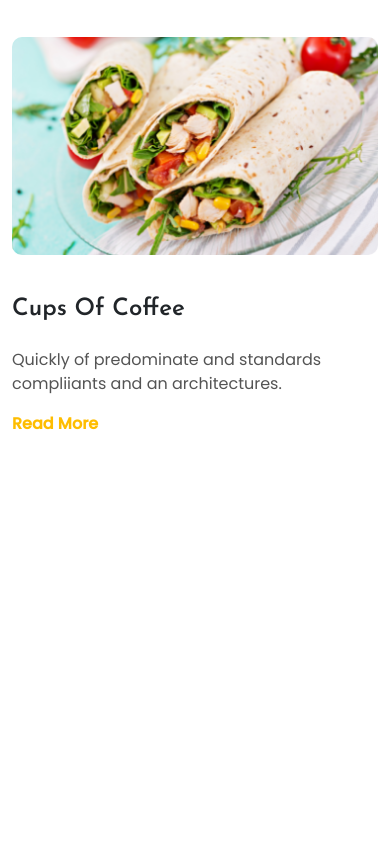
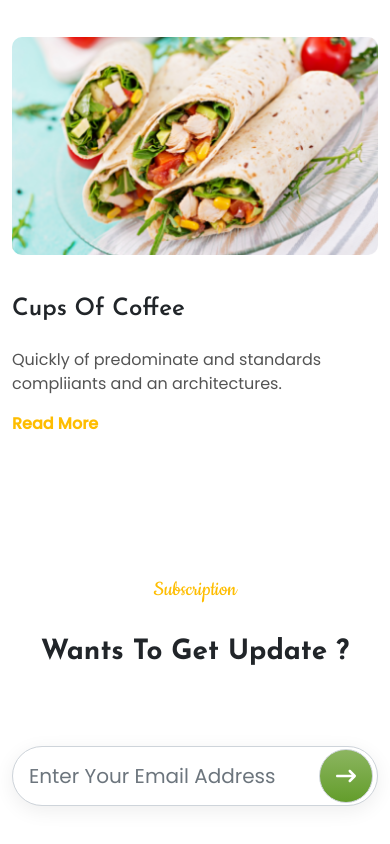
Before and after one commit to ayah1996/figo-landing-app, a React (Create React App) app: page / in a window 390 px wide. Shown: the part 7500-8344 px from the top of the page. Before the commit the page ends 8076 px from the top, so only its background shows below. Built offline with nearby package versions, Linux system fonts and the light colour scheme.

Commit message:
responsive subscription

```diff
--- a/src/App.js
+++ b/src/App.js
@@ -4,6 +4,7 @@ import Header from "./Components/Header/Header";
 import HistorySection from "./Components/HistorySection/History";
 import NewsSection from "./Components/NewsSection/NewsSection";
 import ReasonSection from "./Components/ReasonSection/ReasonSection";
+import SubscribeSection from "./Components/SubscribeSection/SubscribeSection";
 import TestimonialsSection from "./Components/Testimonials/TestimonialsSection";
 
 function App() {
@@ -16,6 +17,7 @@ function App() {
       <HistorySection />
       <TestimonialsSection />
       <NewsSection />
+      <SubscribeSection />
     </>
   );
 }
--- /dev/null
+++ b/src/Components/SubscribeSection/Subscribe.scss
@@ -0,0 +1,26 @@
+@import "../../Styles/App.scss";
+
+.input-group {
+    position: relative;
+
+    .subscribe-input {
+        height: 60px;
+        // border-bottom-left-radius: 35px !important;
+        // border-top-left-radius: 35px !important;
+        border-radius: 35px !important;
+        box-shadow: 0px 5px 20px rgba(0, 0, 0, 0.07);
+    }
+
+    .input-group-text {
+        height: 90%;
+        position: absolute;
+        right: -3px;
+        top: 3px;
+
+        background: linear-gradient(#8CB560, #639D2B);
+        border-radius: 50% !important;
+
+    }
+
+
+}
--- /dev/null
+++ b/src/Components/SubscribeSection/SubscribeSection.js
@@ -0,0 +1,39 @@
+import { faStar } from "@fortawesome/free-regular-svg-icons";
+import { faArrowRightLong } from "@fortawesome/free-solid-svg-icons";
+import { FontAwesomeIcon } from "@fortawesome/react-fontawesome";
+import React from "react";
+import { Container, Row, Col } from "react-bootstrap";
+
+import "./Subscribe.scss";
+const SubscribeSection = () => {
+  return (
+    <Container className="mb-section">
+      <Row className="text-center">
+        <h5 className="sub-heading">Subscription</h5>
+        <h3 className="heading">Wants to get update ?</h3>
+      </Row>
+      <Row className="justify-content-center">
+        <Col lg={6}>
+          <div class="input-group input-group-lg mt-5">
+            <input
+              type="email"
+              className="form-control subscribe-input"
+              placeholder="Enter Your Email Address"
+              aria-label="Enter Your Email Address"
+              aria-describedby="inputGroup-sizing-default"
+            />
+            <span class="input-group-text me-2" id="inputGroup-sizing-default">
+              <FontAwesomeIcon
+                className="arrow-icon"
+                icon={faArrowRightLong}
+                color="#ffffff"
+              />
+            </span>
+          </div>
+        </Col>
+      </Row>
+    </Container>
+  );
+};
+
+export default SubscribeSection;
```
